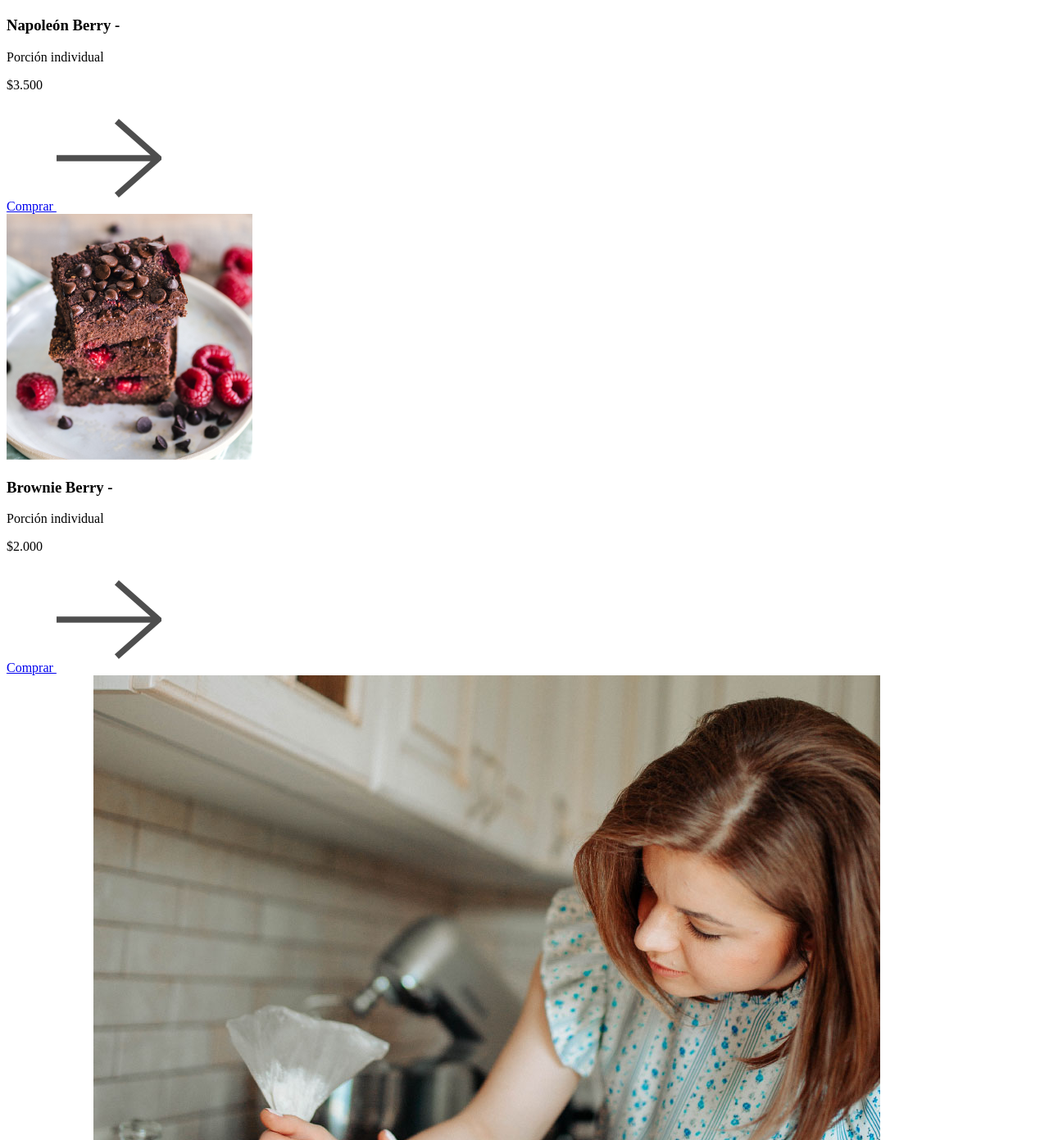
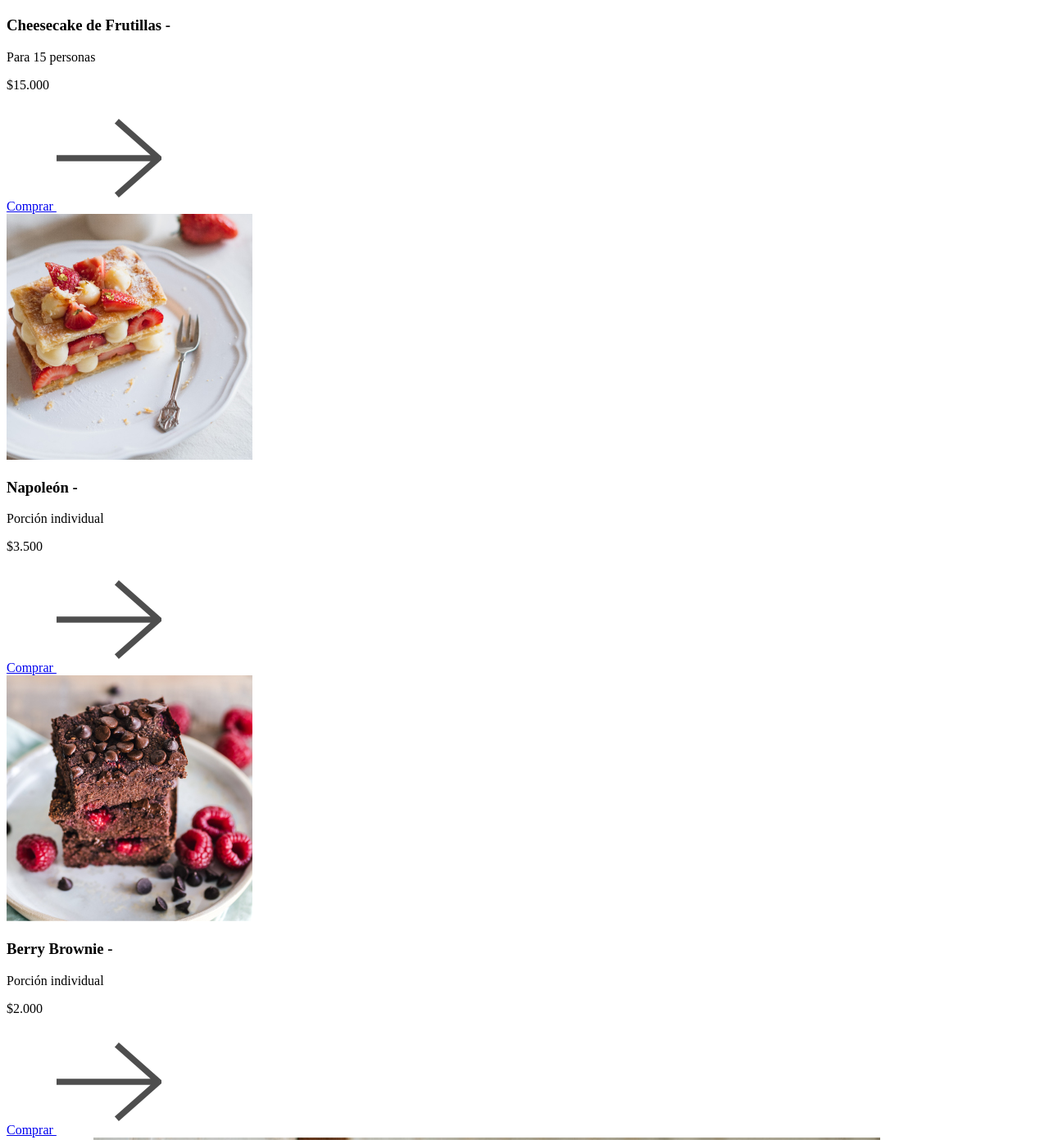
Before and after one commit to javierasila/proyecto-final-pasteleria-silva, a plain HTML site: page index.html in a window 1280 px wide. Shown: the part 3253-4644 px from the top of the page at 82% size. Drawn offline with Linux system fonts and the light colour scheme.

Commit message:
Modificando seccion destacados index

```diff
--- a/index.html
+++ b/index.html
@@ -59,24 +59,41 @@
                 </div>
                 <div class="card">
                     <div class="card__img">
-                        <img src="images/fotos/cake2.jpg" alt="Cheesecake de frutillas">
+                        <img src="../images/fotos/cake1.jpg" alt="Cheesecake de frutillas">
                     </div>
                     <div class="card__body">
-                        <h3>Napoleón Berry -</h3>
-                        <p>Porción individual</p>
-                        <p>$3.500</p>
-                        <a href="#" class="card__btn">Comprar <img src="images/icons/next-gray.png" alt="comprar"></a>
+                        <h3>Cheesecake de Frutillas -</h3>
+                        <p>Para 15 personas</p>
+                        <div class="card__info">
+                            <p>$15.000</p>
+                            <a href="#" class="card__btn">Comprar <img src="../images/icons/next-gray.png" alt="comprar"></a>
+                        </div>
                     </div>
                 </div>
                 <div class="card">
                     <div class="card__img">
-                        <img src="images/fotos/cake3.jpg" alt="Cheesecake de frutillas">
+                        <img src="../images/fotos/cake2.jpg" alt="Cheesecake de frutillas">
                     </div>
                     <div class="card__body">
-                        <h3>Brownie Berry -</h3>
+                        <h3>Napoleón -</h3>
                         <p>Porción individual</p>
-                        <p>$2.000</p>
-                        <a href="#" class="card__btn">Comprar <img src="images/icons/next-gray.png" alt="comprar"></a>
+                        <div class="card__info">
+                            <p>$3.500</p>
+                            <a href="#" class="card__btn">Comprar <img src="../images/icons/next-gray.png" alt="comprar"></a>
+                        </div>
+                    </div>
+                </div>
+                <div class="card">
+                    <div class="card__img">
+                        <img src="../images/fotos/cake3.jpg" alt="Cheesecake de frutillas">
+                    </div>
+                    <div class="card__body">
+                        <h3>Berry Brownie -</h3>
+                        <p>Porción individual</p>
+                        <div class="card__info">
+                            <p>$2.000</p>
+                            <a href="#" class="card__btn">Comprar <img src="../images/icons/next-gray.png" alt="comprar"></a>
+                        </div>
                     </div>
                 </div>
             </div>
```
